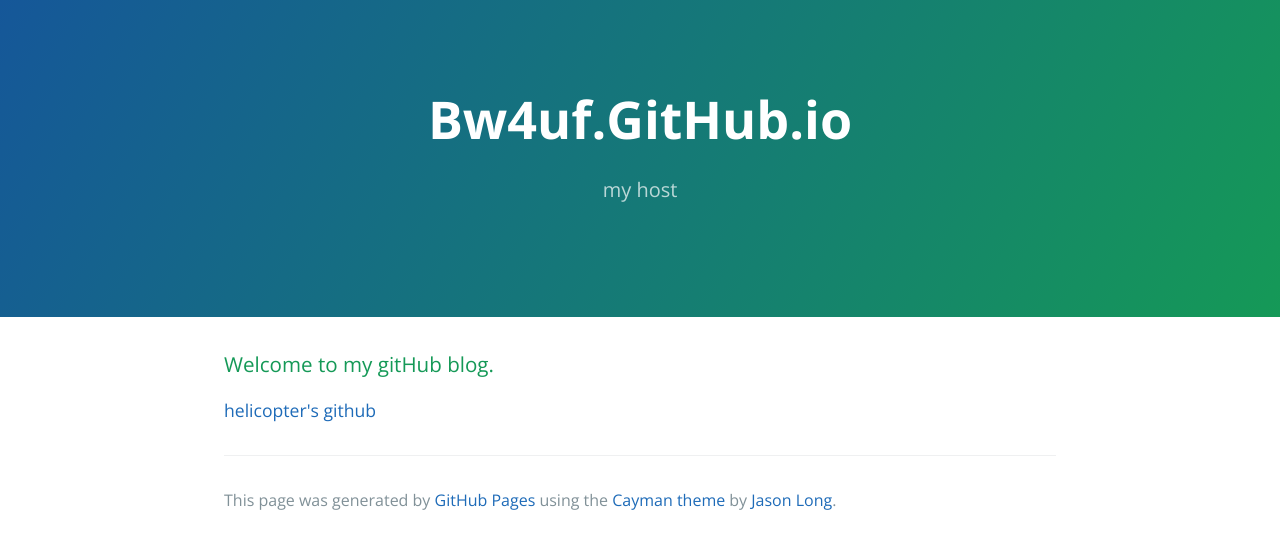
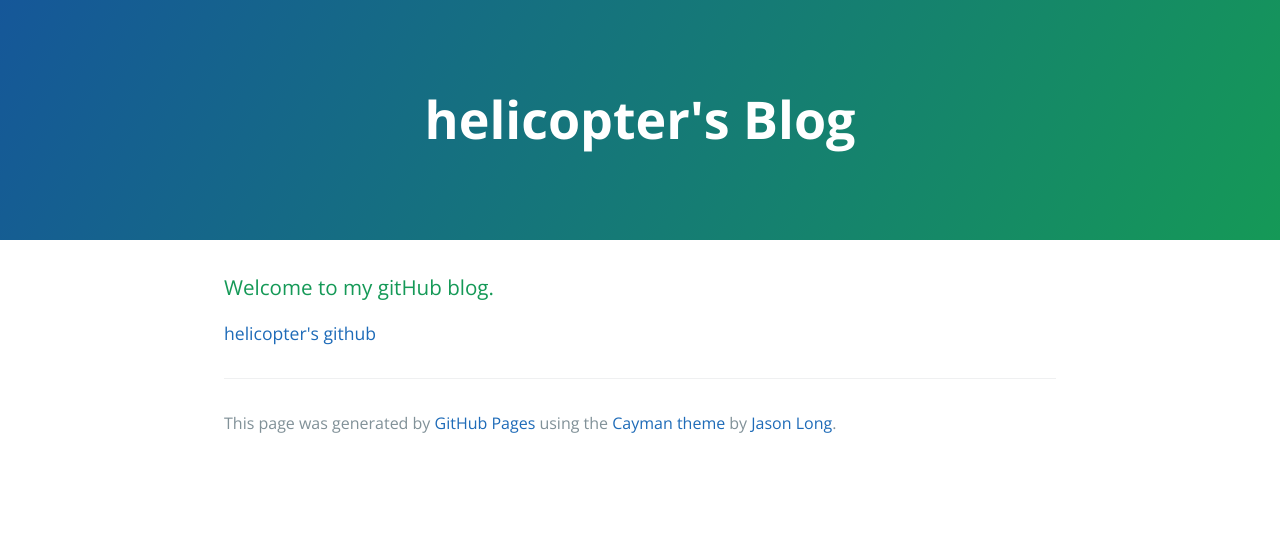
Before and after one commit to bw4uf/bw4uf.github.io, a Jekyll site: the page index.html, which Jekyll copies as it is, in a window 1280 px wide. Shown: the top 549 px of the page. Built offline with Jekyll 4.4.1, drawn with Linux system fonts in a browser that asks for light colours.

Commit message:
Update index.html

```diff
--- a/index.html
+++ b/index.html
@@ -11,8 +11,7 @@
   </head>
   <body>
     <section class="page-header">
-      <h1 class="project-name">Bw4uf.GitHub.io</h1>
-      <h2 class="project-tagline">my host</h2>
+      <h1 class="project-name">helicopter's Blog</h1>
     </section>
 
     <section class="main-content">
```
